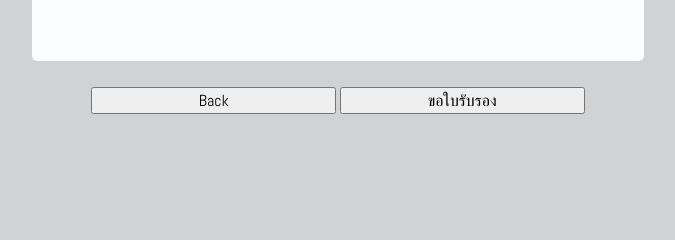
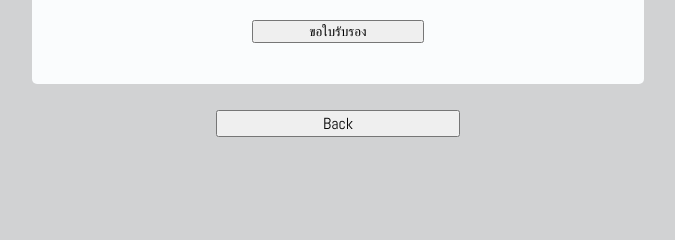
Before and after one commit to TungDude/legalTech, a Flask app: template template/result.html in a window 1280 px wide. Shown: the part 233-473 px from the top of the page, without its empty margins (302-977 px from the left). Run offline with Flask 3, Linux system fonts and the light colour scheme; the template is opened without the code that fills it, so the values that code supplies are empty.

Commit message:
rearrange support button

```diff
--- a/template/result.html
+++ b/template/result.html
@@ -15,6 +15,7 @@
             <div class="cards-inner">
                 <h3>Your Result</h3>
                 <h2>CTT: {{ result }}</h2>
+                <button style="width: 30%;">ขอใบรับรอง</button>
                 <br>
             </div>
         </div>
@@ -22,7 +23,6 @@
 
         <div>
             <button class="inner-upperright" id="backButton" onclick="Back()">Back</button>
-            <button class="inner-upperright">ขอใบรับรอง</button>
         </div>
 
     </div>
```
